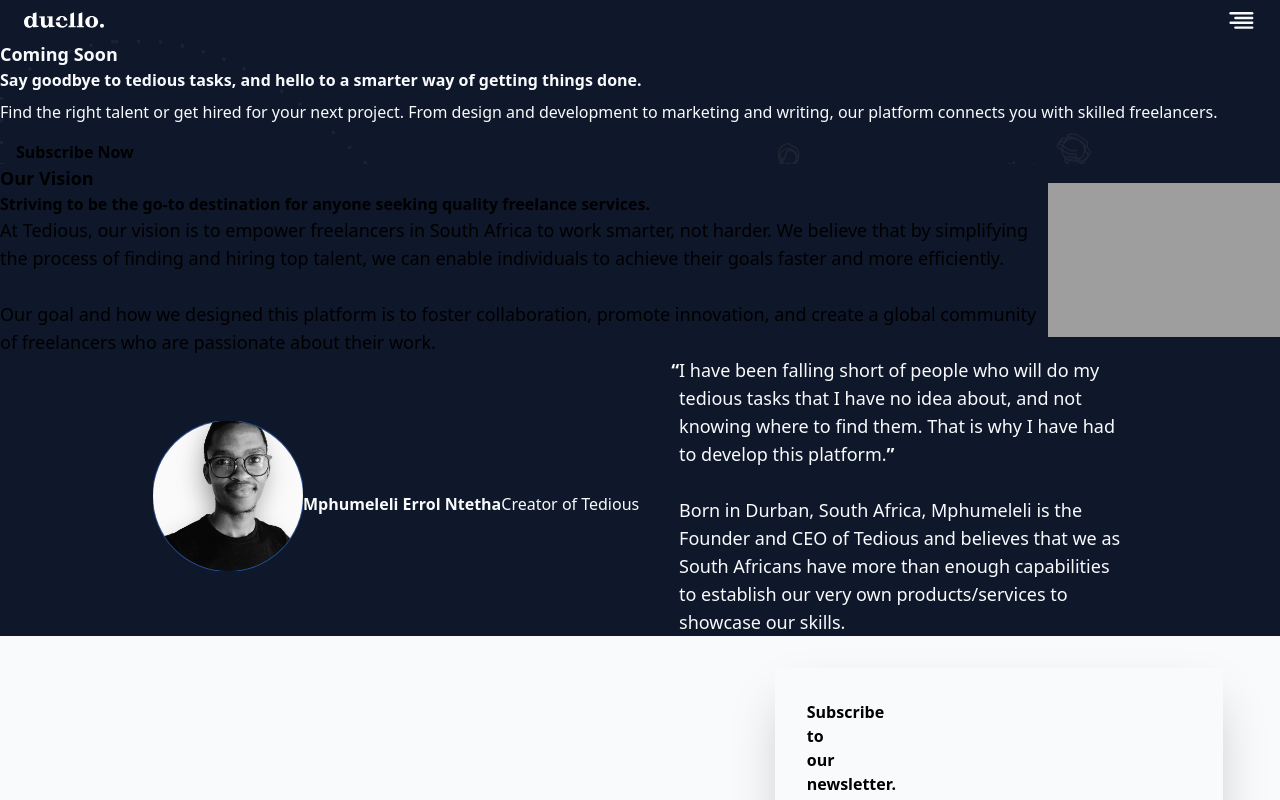
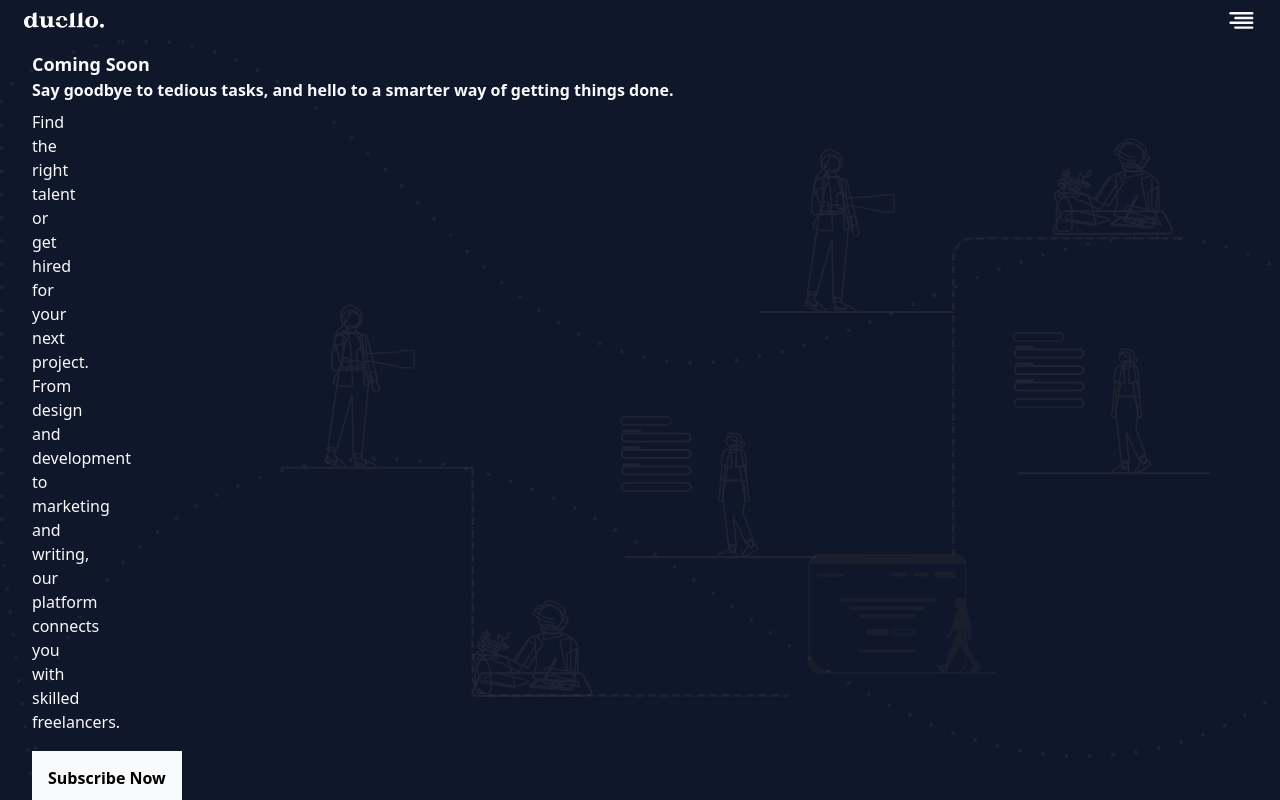
Before and after one commit to ErrolNtetha/lancing-client, a Next.js app: page / in a window 1280 px wide. Shown: the top 800 px of the page. Built offline with nearby package versions, Linux system fonts and the light colour scheme; grey boxes are pictures that could not be loaded.

Commit message:
minor changes

```diff
--- a/pages/index.tsx
+++ b/pages/index.tsx
@@ -10,7 +10,7 @@ const Home: NextPage = () => {
   return (
     <div>
       <Head>
-        <title> Join The Newsletter for Freelancers in South Africa </title>
+        <title> Join The Newsletter for Freelancers in South Africa | Duello </title>
         <meta name="description" content="Find freelancers all over South Africa!" />
         <link rel="icon" href="/favicon.ico" />
       </Head>
--- a/views/hero.tsx
+++ b/views/hero.tsx
@@ -1,21 +1,20 @@
-import Image from 'next/image';
 import React from 'react';
 
 export const Hero = () => {
     return (
-        <section className="flex items-center justify-between bg-hero-bg bg-cover h-screen sm:text-slate">
-            <section className='text-white max-w-3 md:max-w-2xl pl-6 md:pl-20'>
+        <section className="flex items-center p-8 justify-between bg-hero-bg bg-cover h-[95vh] sm:text-slate">
+            <section className='text-white max-w-4 md:max-w-2xl pl-6 md:pl-20'>
                 <h4 className='text-lg font-bold opacity-30'> Coming Soon </h4>
-                <h1 className='font-semibold text-2xl md:text-5xl'>
+                <h1 className='font-semibold text-2xl md:max-w-lg md:text-6xl'>
                     Say goodbye to <span className='text-indigo border-b-indigo'>tedious</span> tasks,
                     and hello to a smarter way of getting things done.
                 </h1>
-                <p className='my-2 max-w-3'>
+                <p className='my-2 max-w-2 text-md'>
                     Find the right talent or get hired for your next project. From design and development to marketing and writing,
                     our platform connects you with skilled freelancers.
                 </p>
-                <section className='mt-4'>
-                    <a href='#subscribe' className='bg-indigo font-semibold text-black p-4'> Subscribe Now </a>
+                <section className='mt-8'>
+                    <a href='#subscribe' className='bg-white font-semibold text-black p-4'> Subscribe Now </a>
                 </section>
             </section>
         </section>
--- a/views/vision/index.tsx
+++ b/views/vision/index.tsx
@@ -3,7 +3,7 @@ import React from 'react';
 
 export const OurVision = () => {
     return (
-        <section id='our-vision' className='flex items-center justify-center bg-vision-bg bg-cover h-screen'>
+        <section className='flex items-center justify-center bg-vision-bg bg-cover h-[100vh]'>
             <section className='md:flex items-center justify-center'>
                 <aside className='text-black max-w-30 m-8'>
                     <h4 className='text-sm md:text-lg font-bold opacity-30'> Our Vision </h4>
```
